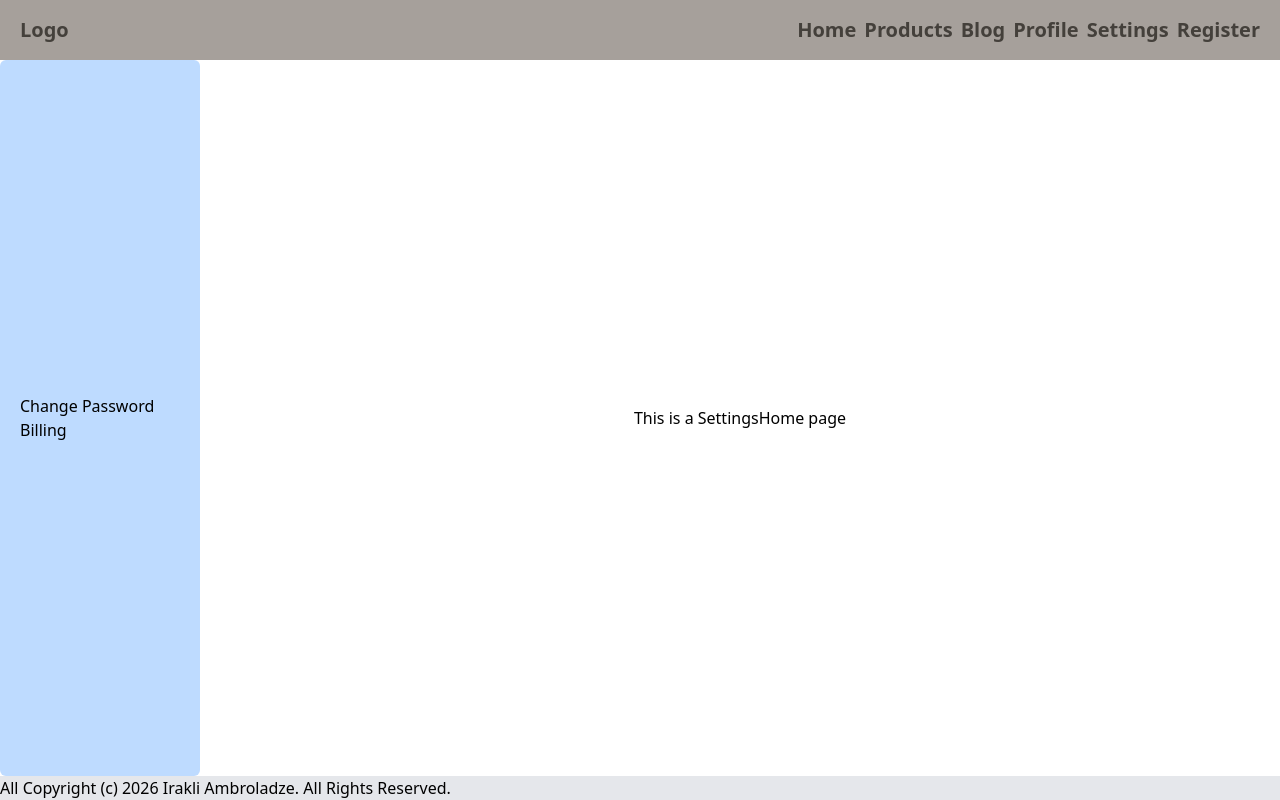
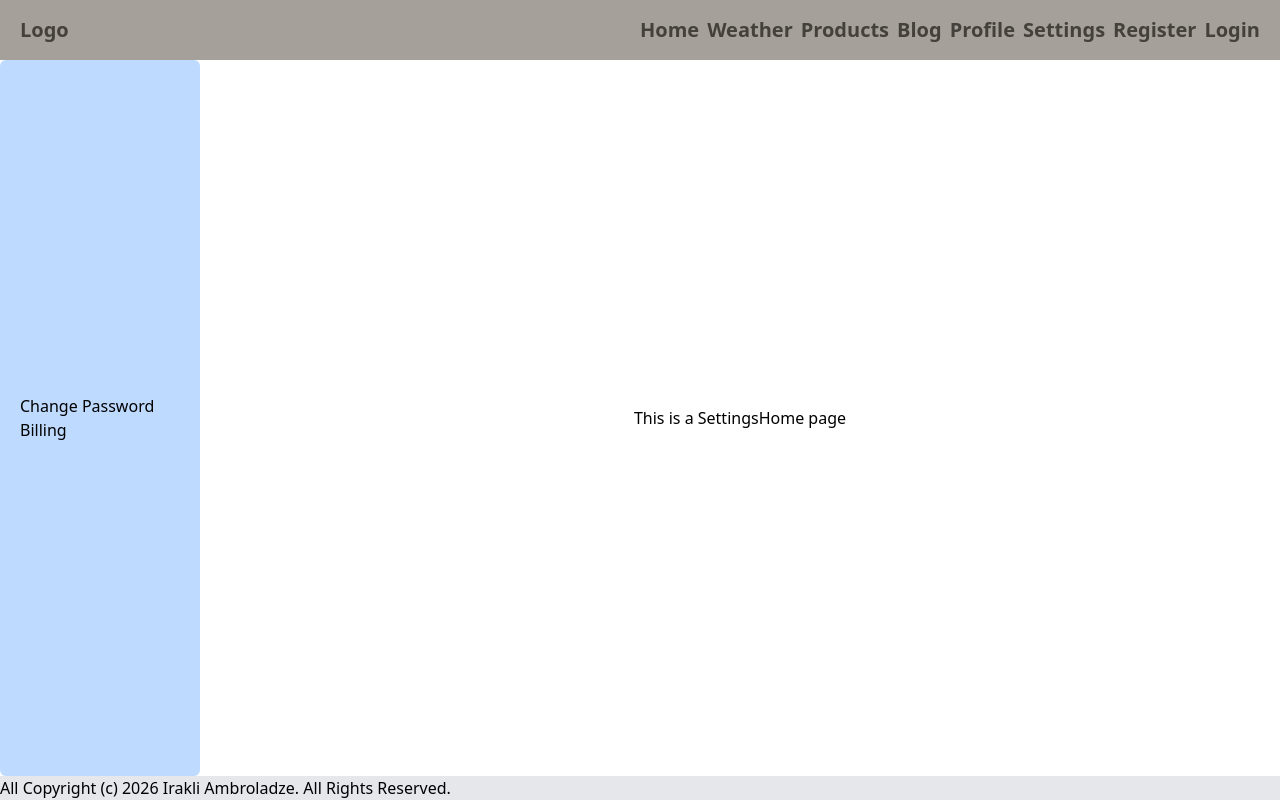
Before and after one commit to IrakliAmbroladze/react-geolab, a React (Vite) app: page /settings in a window 1280 px wide. Built offline with nearby package versions, Linux system fonts and the light colour scheme.

Commit message:
feat: added routes and links in header for Login and Home

```diff
--- a/src/App.jsx
+++ b/src/App.jsx
@@ -12,6 +12,8 @@ import Products from "./pages/Products";
 import { Post } from "./pages/Post";
 import Posts from "./pages/Posts";
 import Register from "./pages/Register";
+import WeatherPage from "./pages/Weahter";
+import Login from "./pages/Login";
 
 function App() {
   return (
@@ -24,6 +26,8 @@ function App() {
           <Route path="/posts/:id" element={<Post />} />
           <Route path="/products" element={<Products />} />
           <Route path="/posts" element={<Posts />} />
+          <Route path="/weather" element={<WeatherPage />} />
+          <Route path="/login" element={<Login />} />
           <Route path="/settings" element={<SettingsLayout />}>
             <Route index element={<SettingsHome />} />
             <Route path="billing" element={<Billing />} />
--- a/src/constants/navigations.js
+++ b/src/constants/navigations.js
@@ -1,10 +1,12 @@
 export const header_navs = [
   { display: "Home", route: "/" },
+  { display: "Weather", route: "/weather" },
   { display: "Products", route: "/products" },
   { display: "Blog", route: "/posts" },
   { display: "Profile", route: "/profile" },
   { display: "Settings", route: "/settings" },
   { display: "Register", route: "/register" },
+  { display: "Login", route: "/login" },
 ];
 
 export const settings_navs = [
--- /dev/null
+++ b/src/pages/Login.jsx
@@ -0,0 +1,3 @@
+export default function Login() {
+  return <div>This is a login component</div>;
+}
--- /dev/null
+++ b/src/pages/Weahter.jsx
@@ -0,0 +1,9 @@
+import Weather from "../components/Weather";
+
+export default function WeatherPage() {
+  return (
+    <div className="w-full h-full bg-stone-300 ">
+      <Weather />
+    </div>
+  );
+}
```
